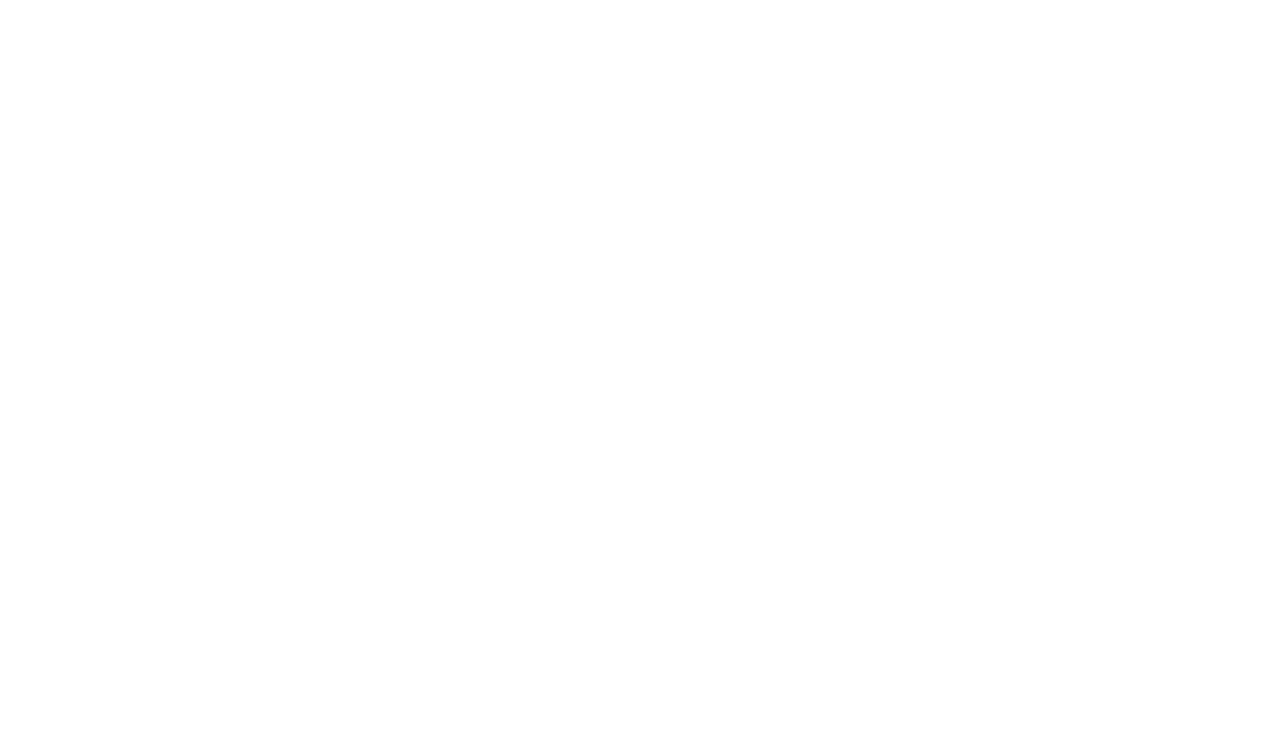
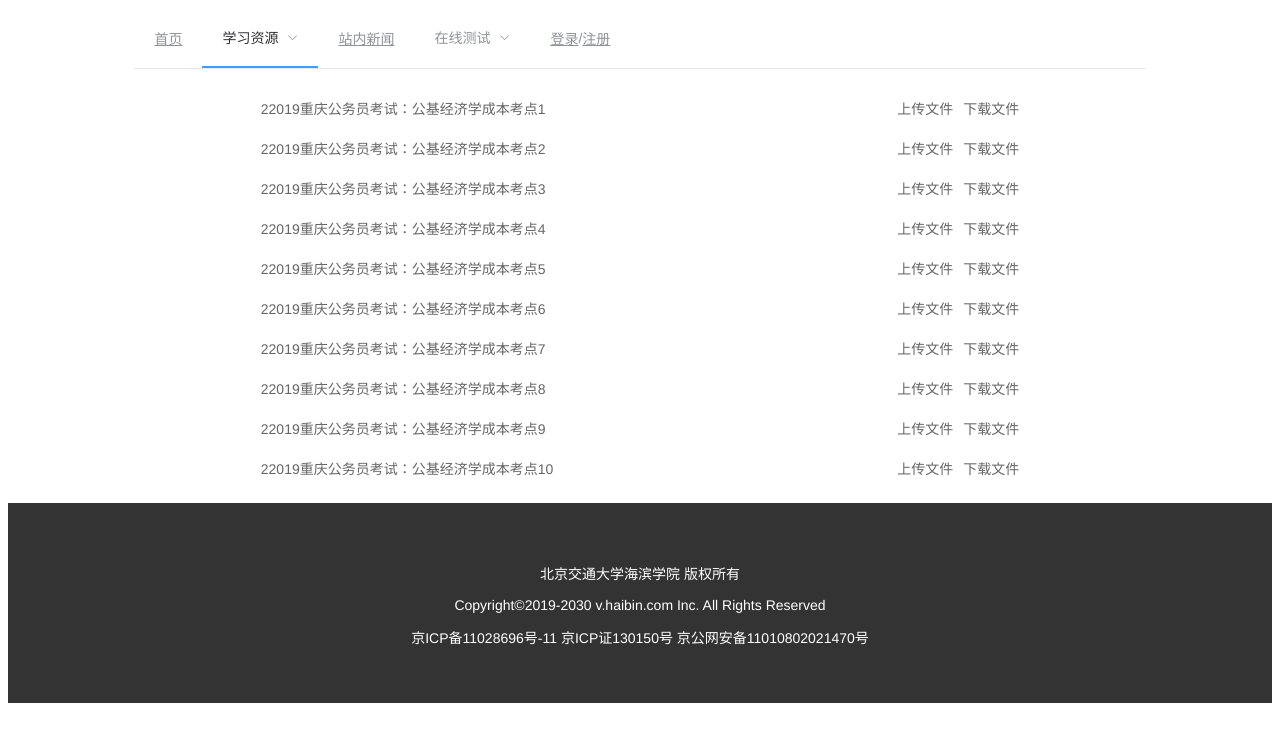
Before and after one commit to studysuper/learnning_platform, a Vue app: page /learnData in a window 1280 px wide. Shown: the top 742 px of the page. Built offline with nearby package versions, Linux system fonts and the light colour scheme.

Commit message:
添加学习资料页面，新闻页面，修改链接

```diff
--- a/src/components/index.vue
+++ b/src/components/index.vue
@@ -2,7 +2,7 @@
   <div class="main">
     <img src="../assets/images/banner.png">
     <div class="nav_menu">
-      <headBar></headBar>
+      <headBar activeIndex='1'></headBar>
     </div>
     <div class="content">
       <div class="con_left">
--- /dev/null
+++ b/src/components/learn/learn_data.vue
@@ -0,0 +1,81 @@
+<template>
+  <div class="learn_data">
+    <div class="menu_header">
+      <headBar activeIndex='2'></headBar>
+    </div>
+    <div class="learn_data_box">
+      <div class="learn_data_list" v-for="item in dataList">
+        <span>{{item.tit}}</span>
+        <div class="oper_btns">
+          <div class="up_btn">
+            上传文件
+          </div>
+          <div class="down_btn">
+            下载文件
+          </div>
+        </div>
+      </div>
+    </div>
+    <footerBar></footerBar>
+  </div>
+</template>
+<script>
+import headBar from "@/components/nav/header";
+import footerBar from "@/components/nav/footer";
+export default {
+    data(){
+        return{
+            dataList:[
+                {tit:'22019重庆公务员考试：公基经济学成本考点1'},
+                {tit:'22019重庆公务员考试：公基经济学成本考点2'},
+                {tit:'22019重庆公务员考试：公基经济学成本考点3'},
+                {tit:'22019重庆公务员考试：公基经济学成本考点4'},
+                {tit:'22019重庆公务员考试：公基经济学成本考点5'},
+                {tit:'22019重庆公务员考试：公基经济学成本考点6'},
+                {tit:'22019重庆公务员考试：公基经济学成本考点7'},
+                {tit:'22019重庆公务员考试：公基经济学成本考点8'},
+                {tit:'22019重庆公务员考试：公基经济学成本考点9'},
+                {tit:'22019重庆公务员考试：公基经济学成本考点10'},
+
+            ]
+        }
+    },
+  components: {
+    headBar,
+    footerBar
+  }
+};
+</script>
+
+<style>
+.menu_header {
+  width: 80%;
+  margin: auto;
+}
+.learn_data_box {
+  width: 60%;
+  margin: auto;
+  font-size: 14px;
+  color: #666;
+  margin-top: 20px;
+}
+.learn_data_list {
+  height: 40px;
+  line-height: 40px;
+  overflow: hidden;
+}
+.learn_data_list span:hover {
+    color: #40b6fc;
+    cursor: pointer;
+}
+.oper_btns {
+  float: right;
+}
+.oper_btns div {
+  display: inline-block;
+  cursor: pointer;
+}
+.up_btn {
+  margin-right: 10px;
+}
+</style>
--- /dev/null
+++ b/src/components/learn/learn_video.vue
@@ -0,0 +1,36 @@
+<template>
+  <div class="learn_video">
+    <div class="menu_header">
+      <headBar activeIndex='2'></headBar>
+    </div>
+    <div class="learn_video_box">
+        <div class="learn_video_list">
+
+        </div>
+    </div>
+  </div>
+</template>
+<script>
+import headBar from "@/components/nav/header";
+import footerBar from "@/components/nav/footer";
+export default {
+  components: {
+    headBar,
+    footerBar
+  }
+};
+</script>
+
+<style>
+.menu_header {
+  width: 80%;
+  margin: auto;
+}
+.learn_video_box {
+  width: 80%;
+  margin: auto;
+}
+.learn_video_list {
+    width: 1190px;
+}
+</style>
--- a/src/components/nav/header.vue
+++ b/src/components/nav/header.vue
@@ -9,14 +9,14 @@
       <el-menu-item index="1"><a href="/">首页</a></el-menu-item>
       <el-submenu index="2">
         <template slot="title">学习资源</template>
-        <el-menu-item index="2-1">学习资料</el-menu-item>
-        <el-menu-item index="2-2">在线视频</el-menu-item>
+        <el-menu-item index="2"><a href="/learnData">学习资料</a></el-menu-item>
+        <el-menu-item index="2"><a href="/learnVideo">在线视频</a></el-menu-item>
       </el-submenu>
       <el-menu-item index="3"><a href="/news">站内新闻</a></el-menu-item>
       <el-submenu index="4">
         <template slot="title">在线测试</template>
-        <el-menu-item index="4-1"><a href="/xingceMenu">行测测试</a></el-menu-item>
-        <el-menu-item index="4-2"><a href="/shenlunMenu">申论测试</a></el-menu-item>
+        <el-menu-item index="4"><a href="/xingceMenu">行测测试</a></el-menu-item>
+        <el-menu-item index="4"><a href="/shenlunMenu">申论测试</a></el-menu-item>
       </el-submenu>
       <el-menu-item index="5"><a href="/login">登录</a>/<a href="/login">注册</a></el-menu-item>
     </el-menu>
@@ -26,12 +26,16 @@
 export default {
   data() {
     return {
-      activeIndex: "1"
+
     };
   },
+  props: ['activeIndex'],
   methods: {
     handleSelect(key, keyPath) {
       console.log(key, keyPath);
+    },
+    change(index){
+      this.activeIndex = index;
     }
   }
 };
--- a/src/components/nav/login.vue
+++ b/src/components/nav/login.vue
@@ -1,6 +1,6 @@
 <template>
   <div>
-    <headBar></headBar>
+    <headBar activeIndex="5"></headBar>
     <div class="login_bg">
       <div class="login_box">
         <input
@@ -30,7 +30,9 @@
 import footerBar from "@/components/nav/footer";
 export default {
   data() {
-    return {};
+    return {
+
+    };
   },
   mounted() {
     // console.log(this.$axios);
@@ -44,9 +46,9 @@
         password: pwd
       };
       console.log(user + "  " + pwd);
-      let url = "http://localhost:80/front/froUser/save";
+      let url = "http://localhost:80/api/frouser/register";
       this.$axios
-        .post(url,JSON.stringify(param))
+        .post(url,param)
         .then(function(res) {
           console.log(res);
         })
--- a/src/components/news/news.vue
+++ b/src/components/news/news.vue
@@ -1,7 +1,7 @@
 <template>
   <div class="news_body">
     <div class="menu_header">
-      <headBar></headBar>
+      <headBar activeIndex='3'></headBar>
     </div>
     <div class="new_box">
       <div class="news_list" v-for="item in newsList">
--- a/src/components/test/shenlun_menu.vue
+++ b/src/components/test/shenlun_menu.vue
@@ -1,7 +1,7 @@
 <template>
   <div class="test_menu">
     <div class="menu_header">
-      <headBar></headBar>
+      <headBar activeIndex='4'></headBar>
     </div>
     <div class="menu_body">
       <div class="record_buttons">
--- a/src/components/test/xingce_menu.vue
+++ b/src/components/test/xingce_menu.vue
@@ -1,7 +1,7 @@
 <template>
   <div class="test_menu">
     <div class="menu_header">
-      <headBar></headBar>
+      <headBar activeIndex='4'></headBar>
     </div>
     <div class="menu_body">
       <div class="record_buttons">
--- a/src/router/index.js
+++ b/src/router/index.js
@@ -11,6 +11,8 @@
 import xingceTest from '@/components/test/xingce_test'
 import news from '@/components/news/news'
 import newsDetail from '@/components/news/news_detail'
+import learnData from '@/components/learn/learn_data'
+import learnVideo from '@/components/learn/learn_video'
 
 Vue.use(Router)
 
@@ -71,6 +73,16 @@
       path: '/newsDetail',
       name: 'newsDetail',
       component: newsDetail
+    },
+    {
+      path: '/learnData',
+      name: 'learnData',
+      component: learnData
+    },
+    {
+      path: '/learnVideo',
+      name: 'learnVideo',
+      component: learnVideo
     }
   ]
 })
```
Also changed, not shown: src/components/nav/news.vue (deleted, +0 -54 lines).
